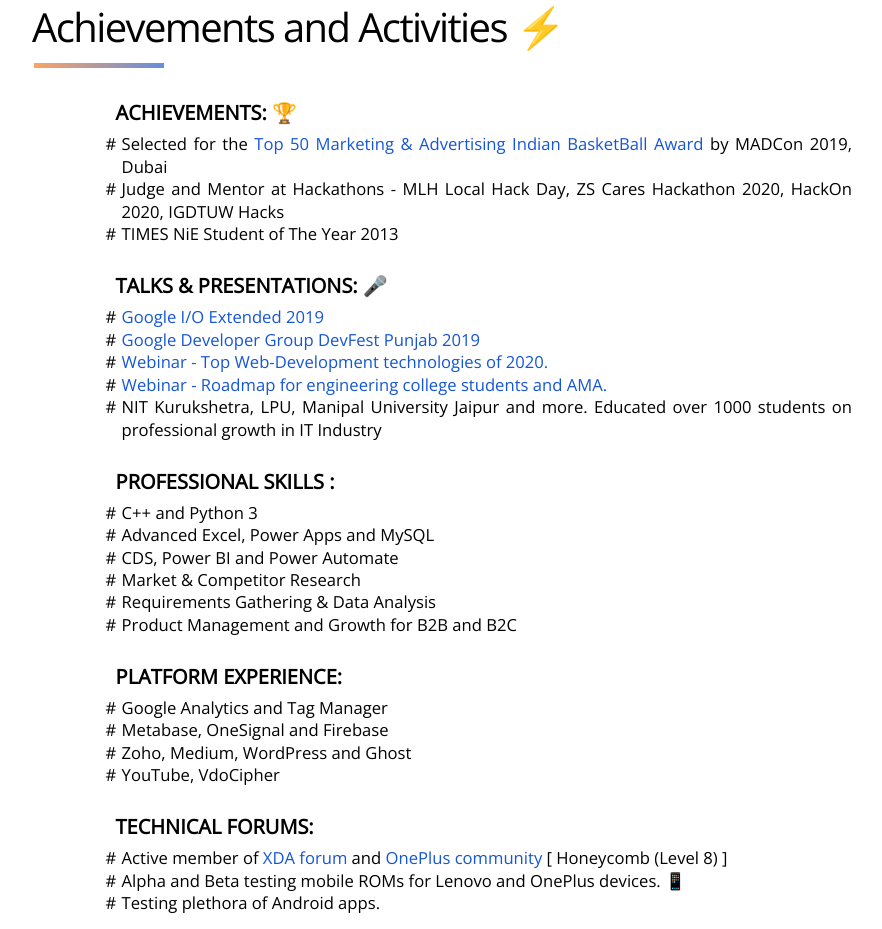
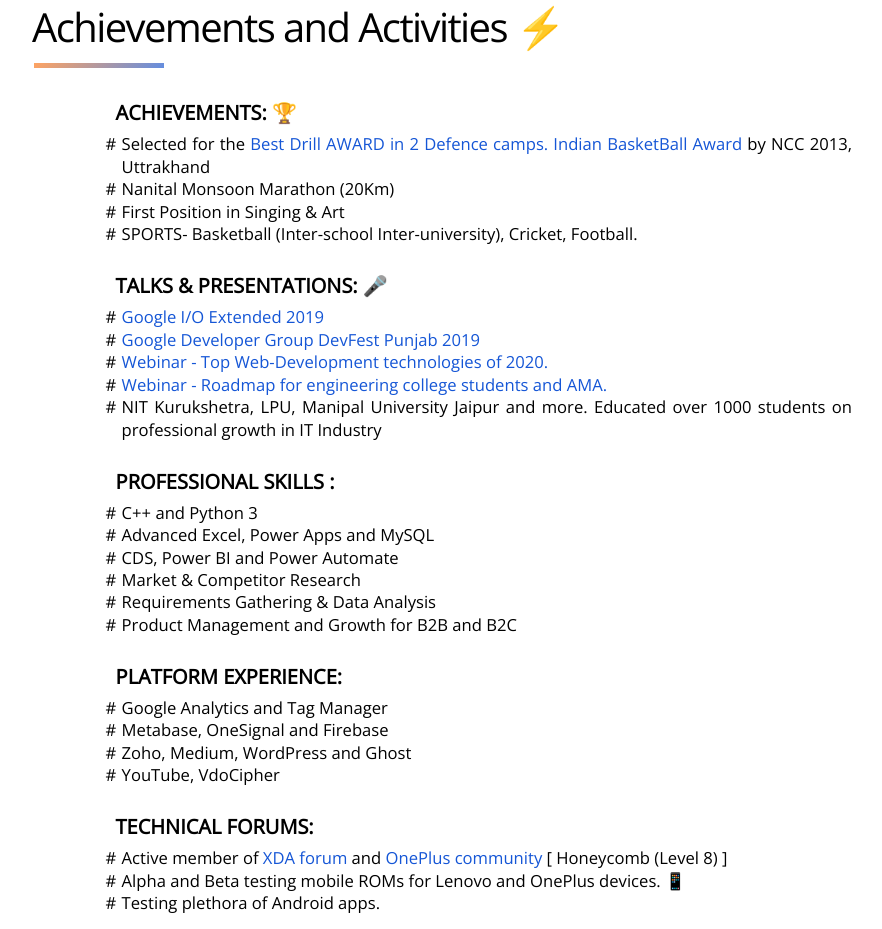
Before and after one commit to abhimetro/abhimetro.github.io, a website: page index.html in a window 1280 px wide. Shown: the part 4160-5089 px from the top of the page, without its empty margins (196-1078 px from the left). Drawn offline with nearby package versions, Linux system fonts and the light colour scheme; files that its build step writes are made by us from their sources; files whose address does not match are found by name.

```diff
--- a/index.html
+++ b/index.html
@@ -512,17 +512,16 @@
           <div class="content-left-offset2">
             <strong>ACHIEVEMENTS: 🏆 </strong>
             <ul>
-              <li>Selected for the <a href = "https://drive.google.com/drive/folders/1W8HZmATotqPVJcRV8dol9LuKinMlSWxu?usp=sharing"><small> Top 50 Marketing & Advertising
-               Indian  BasketBall Award </small> </a> by MADCon 2019, Dubai</li>
+              <li>Selected for the <a href = "https://www.linkedin.com/in/abhishek-kashyap-dev/"><small> Best Drill AWARD in 2 Defence camps.
+               Indian  BasketBall Award </small> </a> by NCC 2013, Uttrakhand</li>
               <!-- <li>Interned at Unilodgers to set up user journey
                   funnel for segmented targeting. Built a dashboard
                   to track performance of campaigns.
                 </li> -->
 
-              <li> Judge and Mentor at Hackathons - MLH Local
-                Hack Day, ZS Cares Hackathon 2020, HackOn 2020, IGDTUW Hacks</li>
-              <li>TIMES NiE Student of The Year 2013</li>
-
+              <li>Nanital Monsoon Marathon (20Km)</li>
+              <li>First Position in Singing & Art</li>
+              <li>SPORTS- Basketball (Inter-school Inter-university), Cricket, Football.</li>
 
             </ul>
           </div>
@@ -602,7 +601,7 @@
           <p>I have been writing on Medium for a while, covering various programming topics, mostly focused around web development and design. Some of my most popular contributions:</p>
           <div class="container card-container">
 
-             <a class="card" target="_blank" href="https://medium.com/@Abhishek240498">
+             <a class="card" target="_blank" href="https://medium.com/@abhi3566">
               <img class="section media" src="./assets/med.png">
               <div class="content">
                 <h3>My Medium Articles
```
Also changed, not shown: assets/WebLogo.png.
